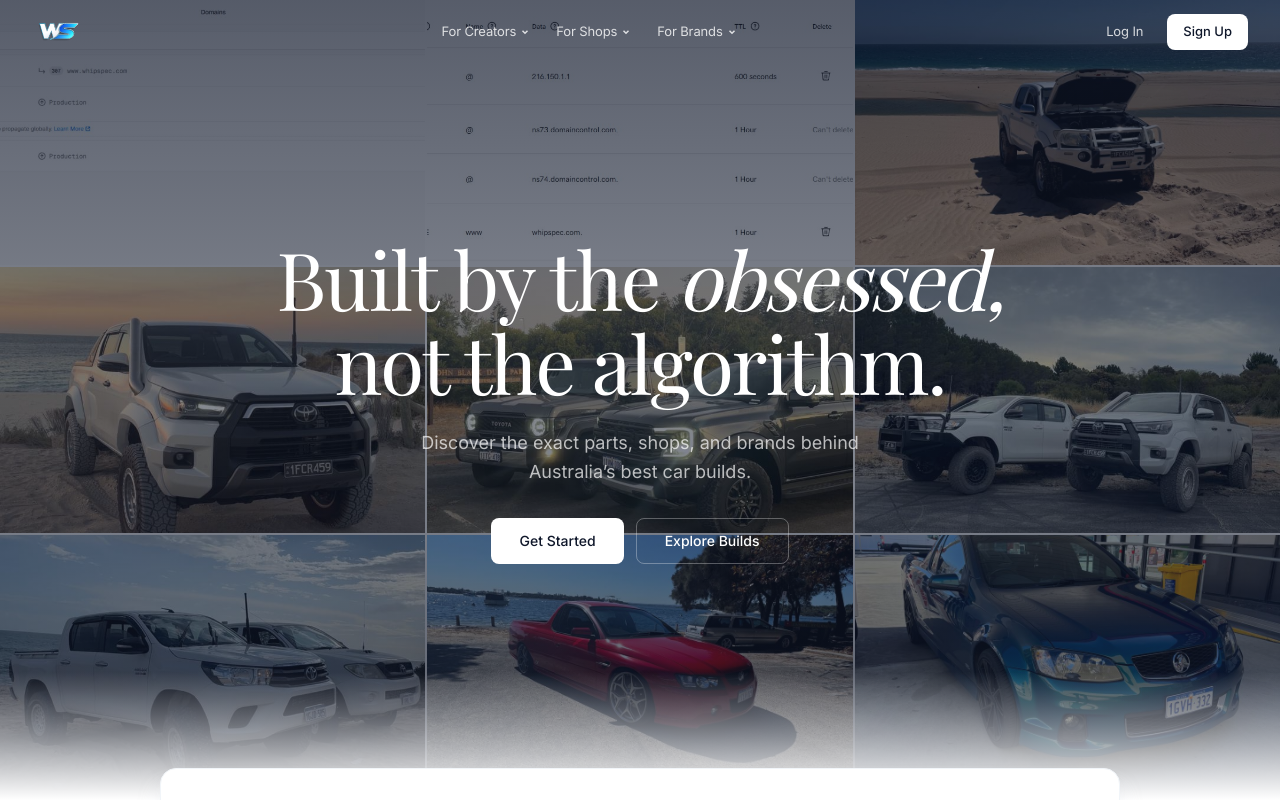
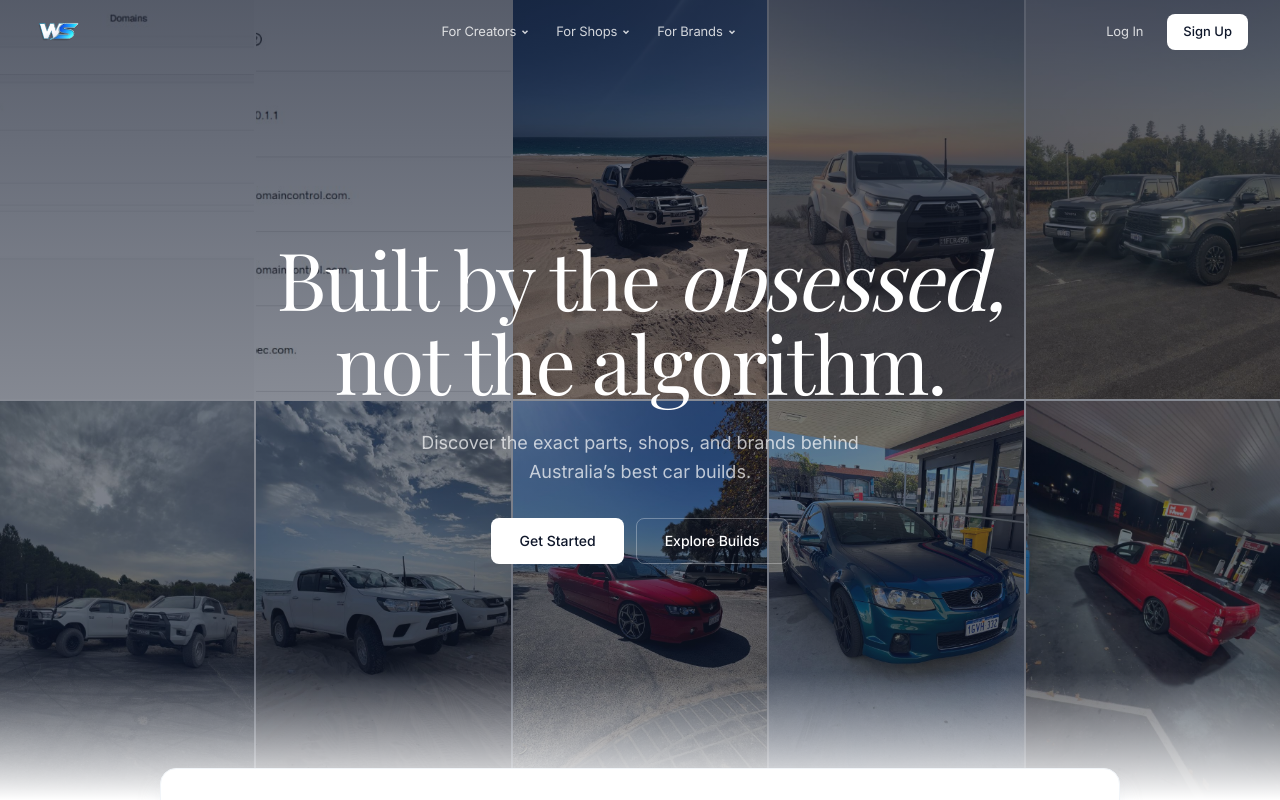
Before and after one commit to inpromptyou/whipspec, a Next.js app: page / in a window 1280 px wide. Shown: the top 800 px of the page. Built offline with nearby package versions, Linux system fonts and the light colour scheme; a web font is replaced by a local one.

Commit message:
add red VE SS Ute — 5x2 hero grid (10 images)

```diff
--- a/src/app/page.tsx
+++ b/src/app/page.tsx
@@ -13,6 +13,7 @@ const GRID_IMAGES = [
   { id: 7, src: "/hero-7.jpg", alt: "Twin HiLux on the sand" },
   { id: 8, src: "/hero-8.jpg", alt: "VZ Ute slammed by the river" },
   { id: 9, src: "/hero-9.jpg", alt: "VE Ute colour-shift teal" },
+  { id: 10, src: "/hero-10.jpg", alt: "Red VE SS Ute at Shell" },
 ];
 
 const STATS = [
@@ -30,7 +31,7 @@ export default function HomePage() {
         {/* ─── Hero: ShopMy-style image grid with overlaid text ─── */}
         <section className="relative min-h-[100vh] flex items-center justify-center overflow-hidden">
           {/* Image grid background */}
-          <div className="absolute inset-0 grid grid-cols-3 grid-rows-3 gap-[2px]">
+          <div className="absolute inset-0 grid grid-cols-5 grid-rows-2 gap-[2px]">
             {GRID_IMAGES.map((img) => (
               <div key={img.id} className="relative bg-slate-900">
                 <img
```
Also changed, not shown: public/hero-10.jpg (added).
